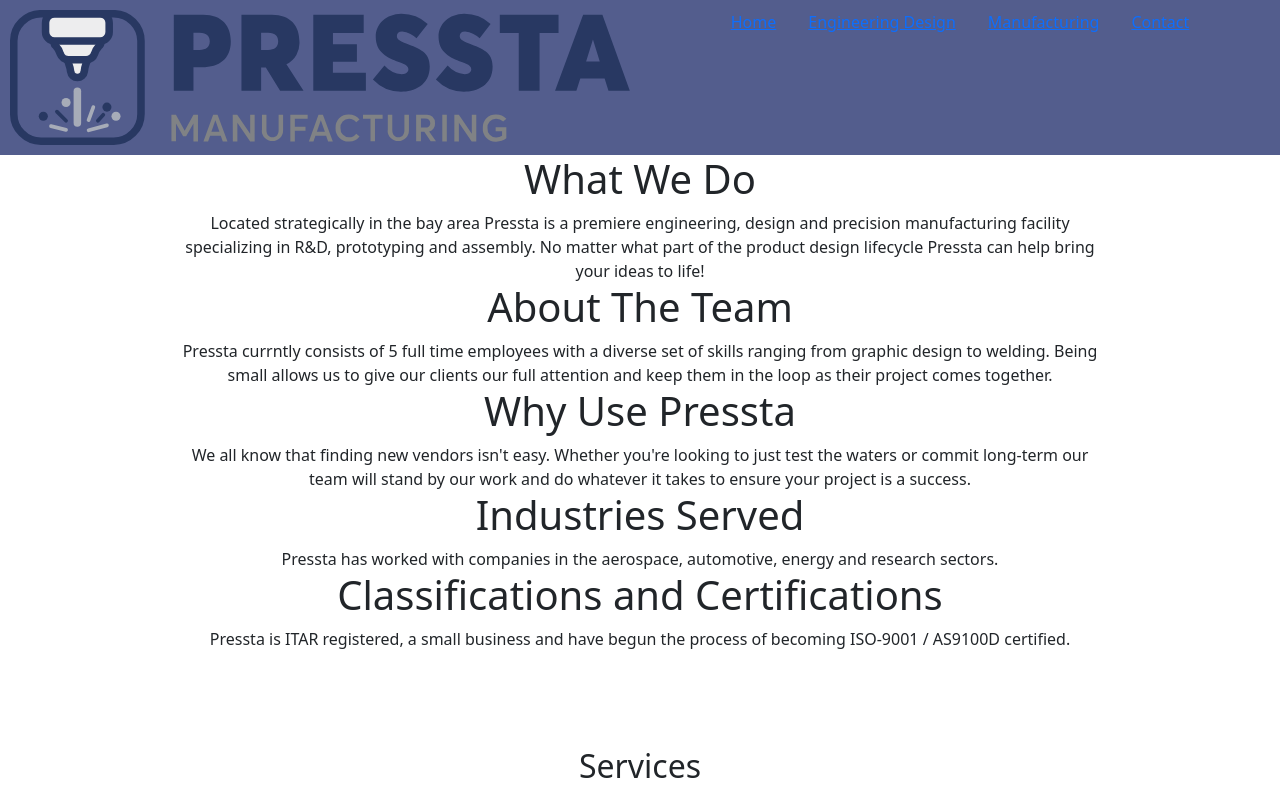
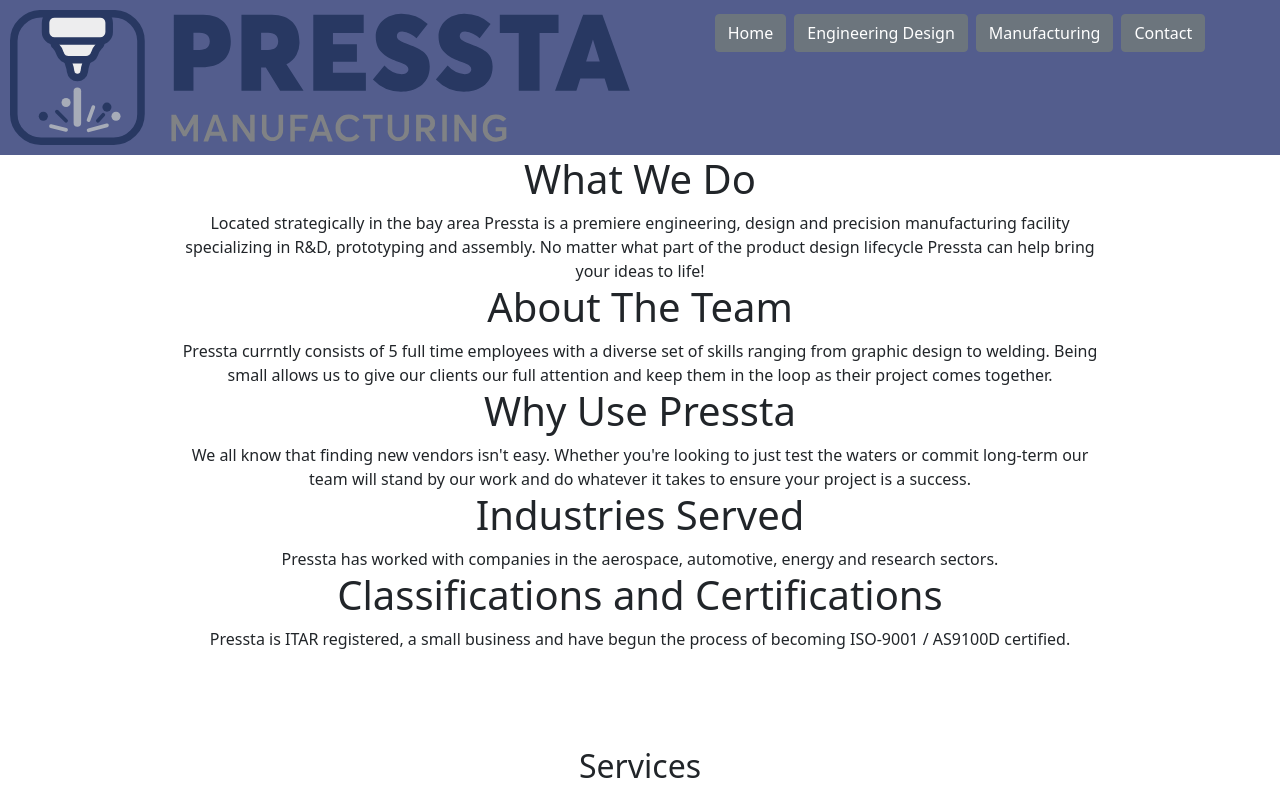
Before and after one commit to rlew631/presstamfg, a React (Create React App) app: page / in a window 1280 px wide. Shown: the top 797 px of the page. Built offline with nearby package versions, Linux system fonts and the light colour scheme.

Commit message:
made nav links buttons

```diff
--- a/src/components/header.js
+++ b/src/components/header.js
@@ -1,6 +1,7 @@
 import logo from '../logo.svg';
 import {createUseStyles} from 'react-jss';
 import {Link} from "react-router-dom";
+import {Button} from 'reactstrap';
 
 const useStyles = createUseStyles({
   main: {
@@ -21,8 +22,8 @@
     flexWrap: 'wrap',
     justifyContent: 'center',
   },
-  link: {
-    padding: '1em'
+  button: {
+    margin: '0.25em'
   }
 });
 
@@ -35,11 +36,19 @@
       </div>
       <div className={classes.links}>
         <nav>
-          <Link to="/"className={classes.link}>Home</Link>
+          <Link to="/">
+            <Button className={classes.button}>Home</Button>
+          </Link>
           {/*<Link to="/design"className={classes.link}>Design</Link>*/}
-          <Link to="/engineeringDesign"className={classes.link}>Engineering Design</Link>
-          <Link to="/manufacturing"className={classes.link}>Manufacturing</Link>
-          <Link to="/contact"className={classes.link}>Contact</Link>
+          <Link to="/engineeringDesign">
+            <Button className={classes.button}>Engineering Design</Button>
+          </Link>
+          <Link to="/manufacturing">
+            <Button className={classes.button}>Manufacturing</Button>
+          </Link>
+          <Link to="/contact">
+            <Button className={classes.button}>Contact</Button>
+          </Link>
         </nav>
       </div>
     </header>
```
